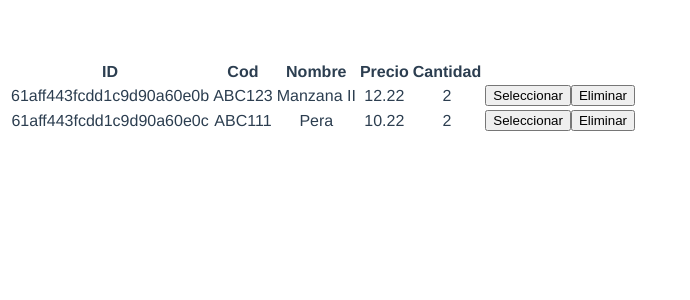
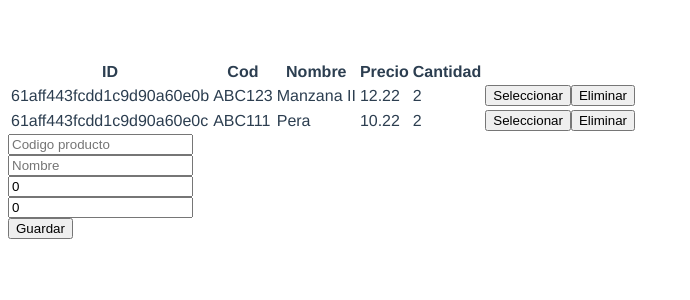
Before and after one commit to lexcasa/ibec_comp_api_2021_2, a Vue app in the folder clase05/frontend/app/: page / in a window 1280 px wide. Shown: the top 300 px of the page, without its empty margins (0-690 px from the left). Built offline with nearby package versions, Linux system fonts and the light colour scheme; no server answers.

Commit message:
feat: add crear producto

```diff
--- a/clase05/frontend/app/src/App.vue
+++ b/clase05/frontend/app/src/App.vue
@@ -32,6 +32,19 @@
           </tbody>
         </table>
     </div>
+    <div>
+      <form action="">
+        <input type="text" v-model="producto.cod" placeholder="Codigo producto">
+        <br>
+        <input type="text" v-model="producto.nombre" placeholder="Nombre">
+        <br>
+        <input type="number" v-model="producto.cantidad" placeholder="Cantidad">
+        <br>
+        <input type="number" v-model="producto.precio" placeholder="Precio">
+        <br>
+        <button v-on:click="guardaProducto()" type="button">Guardar</button>
+      </form>
+    </div>
   </div>
 </template>
 
@@ -48,6 +61,12 @@ export default {
       nombre: "",
       apellido: "Casadevall",
       nombreCompleto: "",
+      producto: {
+        cod: '',
+        nombre: '',
+        cantidad: 0,
+        precio: 0
+      },
       productos: [
         {
             "_id": "61aff443fcdd1c9d90a60e0b",
@@ -69,6 +88,12 @@ export default {
   methods: {
     muestraNombre: function (){
       this.nombreCompleto = this.nombre + " " + this.apellido
+    },
+    guardaProducto: function (){
+      console.log(this.producto)
+      axios.post(API + '/productos/new', this.producto).then( res => {
+        console.log("res :: ", res.data)
+      })
     }
   },
   mounted(){
@@ -85,7 +110,7 @@ export default {
   font-family: Avenir, Helvetica, Arial, sans-serif;
   -webkit-font-smoothing: antialiased;
   -moz-osx-font-smoothing: grayscale;
-  text-align: center;
+  /* text-align: center; */
   color: #2c3e50;
   margin-top: 60px;
 }
```
Also changed, not shown: 1 other file (tests, documents, lock files or other folders).
